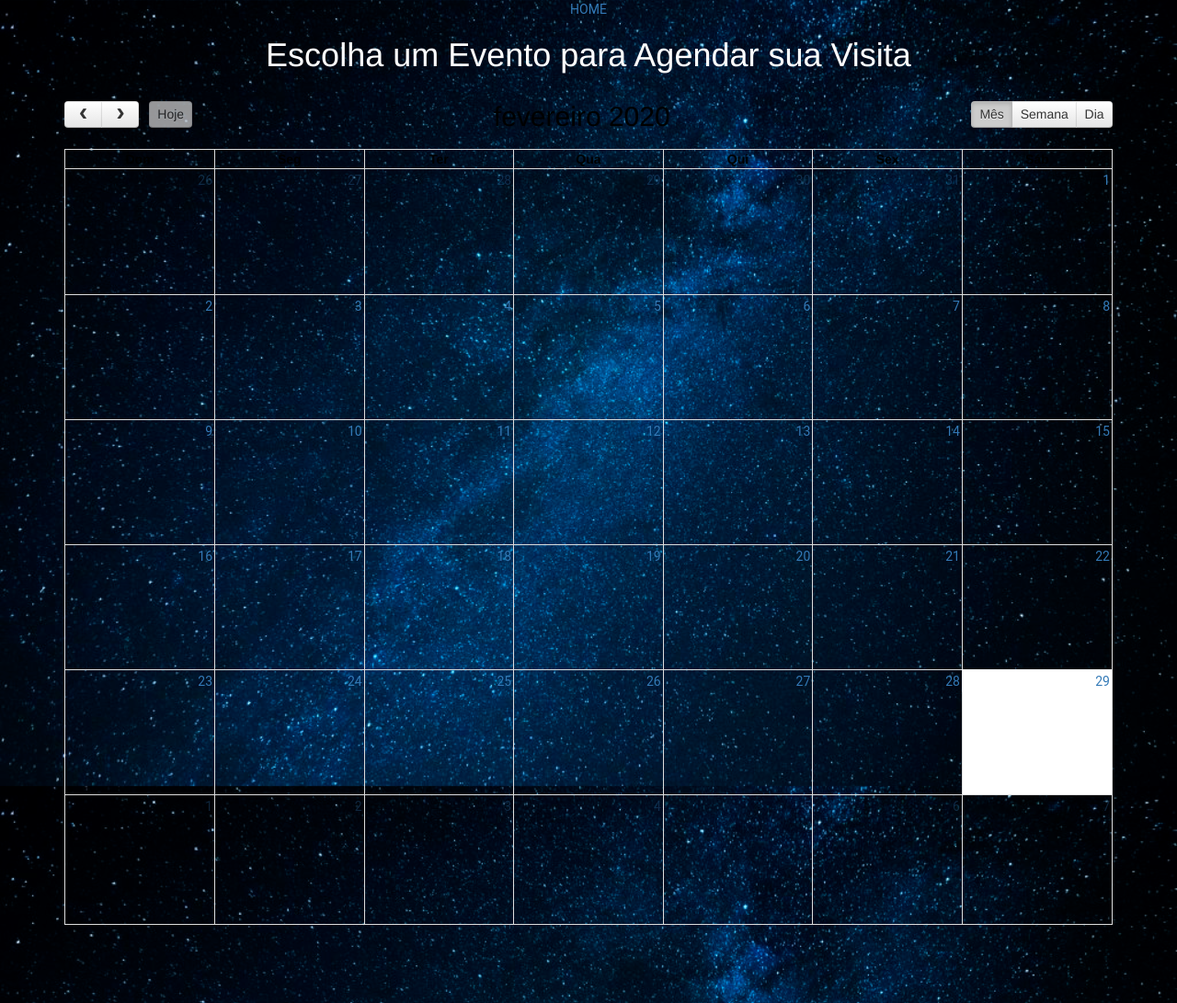
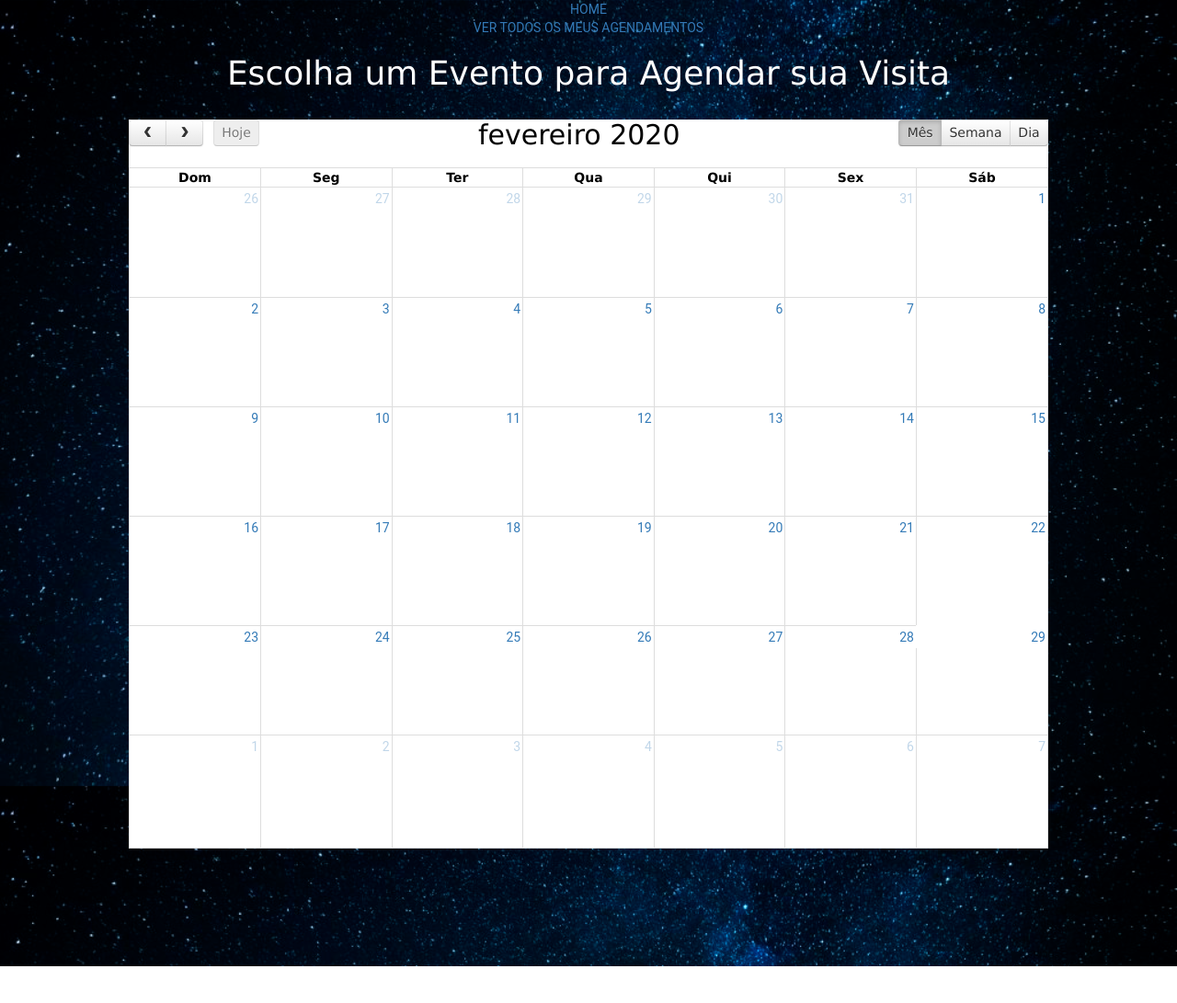
Before and after one commit to twisterwynny/ssaut, a PHP site: page /escola/t-c-escola.php in a window 1280 px wide. Shown: the top 1091 px of the page at 92% size. After the commit the page ends 1051 px from the top, so only its background shows below. Run offline with PHP 8.4, Linux system fonts and the light colour scheme; the visitor is signed in with stand-in values (Sample User, id 1); tables that the repository leaves empty or names only in its code hold one stand-in row (values such as "Sample post"); lists and menus that the app fills with data are empty.

Commit message:
Update t-c-escola.php
mudanças necessárias

```diff
--- a/escola/t-c-escola.php
+++ b/escola/t-c-escola.php
@@ -1,18 +1,14 @@
 <?php
-
 session_start();
+include_once("../db/conexao.php");
 $escola = $_SESSION['usuarioId'];
-include_once("../db/conexao.php");
-
 $query = "SELECT COUNT(id) AS qtd FROM turmas WHERE escola='$escola'"; //CONTA QUANTIDADE DE TURMAS QUE ESCOLA TEM
 $result_query = mysqli_query($conn, $query);
 $row = mysqli_fetch_array($result_query);
 $qtd = $row['qtd'];//RETORNA E ATRIBUI QUANTIDADE DE TURMAS PRA VARIÁVEL
 if ($qtd > 0) $agendar = TRUE; // SE TIVER PELO MENOS UMA TURMA ENTÃO PERMITE AGENDAR
-
-$query = "SELECT id, estagiario, title, descricao, vagas, start, end, color FROM eventos";// PESQUISA TODOS OS EVENTOS DISPONIVEIS NO BD
+$query = "SELECT id, title, descricao, vagas, start, end, color FROM eventos";// PESQUISA TODOS OS EVENTOS DISPONIVEIS NO BD
 $result_query = mysqli_query($conn, $query); // RETORNA PESQUISA COM RESULTADO DE TODOS OS EVENTOS DISPONIVEIS.
-
 ?>
 
 <!DOCTYPE html>
@@ -24,17 +20,20 @@ $result_query = mysqli_query($conn, $query); // RETORNA PESQUISA COM RESULTADO D
 		<link href='../css/bootstrap.min.css' rel='stylesheet'>
 		<link href='../css/fullcalendar.min.css' rel='stylesheet' />
 		<link href='../css/fullcalendar.print.min.css' rel='stylesheet' media='print' />
-		<link href='../css/personalizado.css' rel='stylesheet' />
+		<link href='../css/estilo.css' rel='stylesheet' />
 		<script src='../js/jquery.min.js'></script>
 		<script src='../js/bootstrap.min.js'></script>
 		<script src='../js/moment.min.js'></script>
 		<script src='../js/fullcalendar.min.js'></script>
 		<script src='../locale/pt-br.js'></script>
 		<script>
-			$(document).ready(function() {
-				$('#calendar').fullCalendar({
-					header: {
-						left: 'prev,next today',
+			$(document).ready(function()
+			{
+				$('#calendar').fullCalendar(
+				{
+					header:
+					{
+						left: 'prev,next, today',
 						center: 'title',
 						right: 'month,agendaWeek,agendaDay'
 					},
@@ -42,26 +41,23 @@ $result_query = mysqli_query($conn, $query); // RETORNA PESQUISA COM RESULTADO D
 					navLinks: true, // can click day/week names to navigate views
 					editable: true,
 					eventLimit: true, // allow "more" link when too many events
-					eventClick: function(event) {
-
-						$('#visualizar #id').text(event.id); // SETA TEXTO ID
-						$('#visualizar #id').val(event.id); // SETA VALOR ID
-						$('#visualizar #estagiario').text(event.estagiario);
-						$('#visualizar #estagiario').val(event.estagiario);
-						$('#visualizar #title').text(event.title);
-						$('#visualizar #title').val(event.title);
-						$('#visualizar #descricao').text(event.descricao);
-						$('#visualizar #descricao').val(event.descricao);
-						$('#visualizar #vagas').text(event.vagas); //SETA TEXTO DAS VAGAS
-						$('#visualizar #vagas').val(event.vagas);	//SETA QUANTIDADE DAS VAGAS // PRA CONSEGUIR ENVIAR ESSE VALOR IMPUT HIDDEN
-						$('#visualizar #start').text(event.start.format('DD/MM/YYYY HH:mm:ss'));
-						$('#visualizar #start').val(event.start.format('DD/MM/YYYY HH:mm:ss'));
-						$('#visualizar #end').text(event.end.format('DD/MM/YYYY HH:mm:ss'));
-						$('#visualizar #end').val(event.end.format('DD/MM/YYYY HH:mm:ss'));
-						$('#visualizar #color').val(event.color);
-
+					eventClick: function(event)
+					{
+						$('#ver #id').text(event.id); // SETA TEXTO ID
+						$('#ver #id').val(event.id); // SETA VALOR ID
+						$('#ver #title').text(event.title);
+						$('#ver #title').val(event.title);
+						$('#ver #descricao').text(event.descricao);
+						$('#ver #descricao').val(event.descricao);
+						$('#ver #vagas').text(event.vagas); //SETA TEXTO DAS VAGAS
+						$('#ver #vagas').val(event.vagas);	//SETA QUANTIDADE DAS VAGAS // PRA CONSEGUIR ENVIAR ESSE VALOR IMPUT HIDDEN
+						$('#ver #start').text(event.start.format('DD/MM/YYYY HH:mm:ss'));
+						$('#ver #start').val(event.start.format('DD/MM/YYYY HH:mm:ss'));
+						$('#ver #end').text(event.end.format('DD/MM/YYYY HH:mm:ss'));
+						$('#ver #end').val(event.end.format('DD/MM/YYYY HH:mm:ss'));
+						$('#ver #color').val(event.color);
 						//PRA EXIBIR OU NÃO OS BOTÕES CORRETOS.
-						var vagas = $('#visualizar #vagas').val(); // RETORNA QUANTIDADE DE VAGAS
+						var vagas = $('#ver #vagas').val(); // RETORNA QUANTIDADE DE VAGAS
 						if(vagas == 0)
 						{
 							//document.getElementById("zero").style.visibility = 'hidden'; //OCULTA BOTÃO
@@ -72,75 +68,61 @@ $result_query = mysqli_query($conn, $query); // RETORNA PESQUISA COM RESULTADO D
 							//document.getElementById("zero").style.visibility = 'visible'; // MOSTRA BOTÃO
 							document.getElementById("zero").disabled = false; // HABILITA BOTÃO
 						}
-						//PRA EXIBIR OU NÃO OS BOTÕES CORRETOS.
-
-
-						$('#visualizar').modal('show');
+						$('#ver').modal('show');//PRA EXIBIR OU NÃO OS BOTÕES CORRETOS.
 						/*
-						$('#visualizar').modal({
+						$('#ver').modal({
 						  keyboard: true
 						});
 						*/
 						return false;
-
 					},
-
-					selectable: true,
-					selectHelper: true,
-					select: function(start, end){
-						$('#cadastrar #start').val(moment(start).format('DD/MM/YYYY HH:mm:ss'));
-						$('#cadastrar #end').val(moment(end).format('DD/MM/YYYY HH:mm:ss'));
-						$('#cadastrar').modal('show');
-					},
-					events: [
+					selectable: false,
+					selectHelper: false,
+					events:
+					[
 						<?php
-							while($row_events = mysqli_fetch_array($result_query)){// ATRIBUI OS VALORES DE CADA LINHA DA PESQUISA REALIZADA COM TODOS OS EVENTOS DISPONIVEIS.
-								?>
+						while($row_events = mysqli_fetch_array($result_query))
+						{// ATRIBUI OS VALORES DE CADA LINHA DA PESQUISA REALIZADA COM TODOS OS EVENTOS DISPONIVEIS.
+						?>//FECHA PHP
 							{
 							id: '<?php echo $row_events['id']; ?>',
-								estagiario: '<?php echo $row_events['estagiario']; ?>',
 							title: '<?php echo $row_events['title']; ?>',
 							descricao: '<?php echo $row_events['descricao']; ?>',
 							vagas: '<?php echo $row_events['vagas']; ?>',
 							start: '<?php echo $row_events['start']; ?>',
 							end: '<?php echo $row_events['end']; ?>',
 							color: '<?php echo $row_events['color']; ?>',
-								},<?php
+							},
+						<?php
 						}
-						?>
+						?>//FECHA PHP
 					]
-				});
-			});
-
-			//Mascara para o campo data e hora
-			function DataHora(evento, objeto){
-				var keypress=(window.event)?event.keyCode:evento.which;
+				}); // FECHA fullCalendar(
+			});	// FECHA ready(
+			function MascaraDataHora(evento, objeto) //mascara para o campo DATETIME do formato SQL ser apresentado no formato brasileiro
+			{
+				var clica=(window.event)?event.keyCode:evento.which;
 				campo = eval (objeto);
-				if (campo.value == '00/00/0000 00:00:00'){
-					campo.value=""
+				if(campo.value == '00/00/0000 00:00:00') campo.value = "";
+				numeros = '0123456789';
+				token1 = '/';
+				token2 = ' ';
+				token3 = ':';
+				grupo1 = 2;
+				grupo2 = 5;
+				grupo3 = 10;
+				grupo4 = 13;
+				grupo5 = 16;
+				if((numeros.search(String.fromCharCode (clica)) != -1) && campo.value.length < (19))
+				{
+					if(campo.value.length == grupo1 ) campo.value = campo.value + token1;
+					else if(campo.value.length == grupo2) campo.value = campo.value + token1;
+					else if(campo.value.length == grupo3) campo.value = campo.value + token2;
+					else if(campo.value.length == grupo4) campo.value = campo.value + token3;
+					else if(campo.value.length == grupo5) campo.value = campo.value + token3;
 				}
-
-				caracteres = '0123456789';
-				separacao1 = '/';
-				separacao2 = ' ';
-				separacao3 = ':';
-				conjunto1 = 2;
-				conjunto2 = 5;
-				conjunto3 = 10;
-				conjunto4 = 13;
-				conjunto5 = 16;
-				if ((caracteres.search(String.fromCharCode (keypress))!=-1) && campo.value.length < (19)){
-					if (campo.value.length == conjunto1 )
-					campo.value = campo.value + separacao1;
-					else if (campo.value.length == conjunto2)
-					campo.value = campo.value + separacao1;
-					else if (campo.value.length == conjunto3)
-					campo.value = campo.value + separacao2;
-					else if (campo.value.length == conjunto4)
-					campo.value = campo.value + separacao3;
-					else if (campo.value.length == conjunto5)
-					campo.value = campo.value + separacao3;
-				}else{
+				else
+				{
 					event.returnValue = false;
 				}
 			}
@@ -152,6 +134,7 @@ $result_query = mysqli_query($conn, $query); // RETORNA PESQUISA COM RESULTADO D
         		<div id="ceu" class="img_fundo" style="padding-bottom: 10%; padding-top: 0%">
 
 					<a href="../index.php"> HOME </a><br>
+					<a href="listar-agendamentos.php"> VER TODOS OS MEUS AGENDAMENTOS </a><br>
 
 					<div class="container">
 						<font color="white">
@@ -160,22 +143,19 @@ $result_query = mysqli_query($conn, $query); // RETORNA PESQUISA COM RESULTADO D
 						<BR>
 
 						<?php
-
 						if(isset($_SESSION['msg']))
 						{
 							echo $_SESSION['msg'];
 							unset($_SESSION['msg']);
 						}
-
 						?>
 
-						<div id='calendar'></div>
+						<div id='calendar'></div> <!--	DIV DO CALENDÁRIO. AQUI APARECE O CALENDÁRIO-->
 					</div>
 				</div>
 			</div>
 		</div>
-
-		<div class="modal fade" id="visualizar" tabindex="-1" role="dialog" aria-labelledby="exampleModalLabel" data-backdrop="static">
+		<div class="modal fade" id="ver" tabindex="-1" role="dialog" aria-labelledby="exampleModalLabel" data-backdrop="static">
 			<div class="modal-dialog" role="document">
 				<div class="modal-content">
 					<div class="modal-header">
@@ -183,22 +163,26 @@ $result_query = mysqli_query($conn, $query); // RETORNA PESQUISA COM RESULTADO D
 						<h4 class="modal-title text-center">Dados do Evento</h4>
 					</div>
 					<div class="modal-body">
-						<div class="visualizar">
+						<div class="ver">
 							<dl class="dl-horizontal">
-								<dt>Titulo do Evento</dt>
+								<dt>TEMA: </dt>
 								<dd id="title"></dd>
-								<dt>Descrição do Evento</dt>
+								<dt>Descrição: </dt>
 								<dd id="descricao"></dd>
-								<dt>Inicio do Evento</dt>
+								<dt>Inicio do Evento: </dt>
 								<dd id="start"></dd>
-								<dt>Fim do Evento</dt>
+								<dt>Fim do Evento: </dt>
 								<dd id="end"></dd>
-								<dt>Vagas</dt>
+								<dt>Vagas: </dt>
 								<dd id="vagas"></dd>
 							</dl>
+							<div class="form-group">
+								<div class="text-center">
 									<button id="zero" class="btn btn-agenda-visita btn-success">AGENDAR VISITA</button>
 									<button class="btn btn-lista-espera btn-primary">LISTA ESPERA</button>
 									<button class="btn btn-solicitar-vagas btn-warning">SOLICITAR VAGAS</button>
+								</div>
+							</div>
 						</div>
 						<div class="form">
 							<form class="form-horizontal" method="POST" action="proc-edit-evento-escola.php">
@@ -281,30 +265,25 @@ $result_query = mysqli_query($conn, $query); // RETORNA PESQUISA COM RESULTADO D
             </div>
         </div>
         -->
-
-
-
 		<script>
 			$('.btn-agenda-visita').on("click", function() {
 				$('.form').slideToggle();
-				$('.visualizar').slideToggle();
+				$('.ver').slideToggle();
 			});
 			$('.btn-cancela-turma').on("click", function() {
-				$('.visualizar').slideToggle();
+				$('.ver').slideToggle();
 				$('.form').slideToggle();
 			});
 			$('.btn-lista-espera').on("click", function() {
 				$('.form').slideToggle();
-				$('.visualizar').slideToggle();
+				$('.ver').slideToggle();
 			});
 			$('.btn-solicitar-vagas').on("click", function() {
 				$('.form').slideToggle();
-				$('.visualizar').slideToggle();
+				$('.ver').slideToggle();
 			});
 		</script>
-
-		<?php		/*
-		if(isset($_SESSION['turma']))
+		<?php		/*if(isset($_SESSION['turma']))
 		{
 		?>
 		<script>
@@ -314,7 +293,6 @@ $result_query = mysqli_query($conn, $query); // RETORNA PESQUISA COM RESULTADO D
 			});
 		</script>
 		<?php
-		}			*/
-		?>
+		}*/		?>
 	</body>
 </html>
```
Lines whose indentation alone changed are shown as unchanged.
